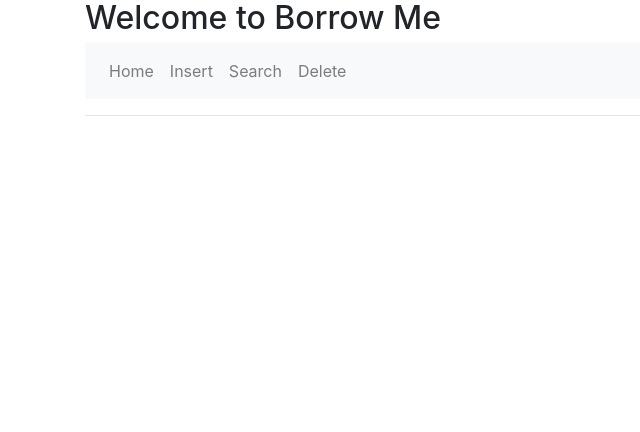
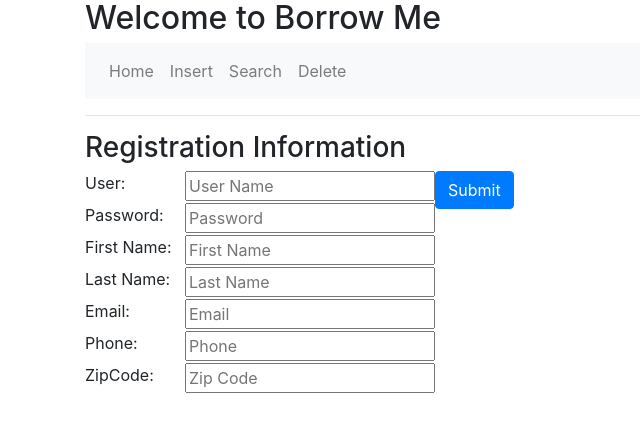
Before and after one commit to shikhar4/CS411_Project, a React (Create React App) app in the folder client/: page /reg in a window 1280 px wide. Shown: the top 432 px of the page, without its empty margins (0-640 px from the left). Built offline with nearby package versions, Linux system fonts and the light colour scheme.

Commit message:
created register page and insert page and added redirects

```diff
--- a/client/src/App.js
+++ b/client/src/App.js
@@ -6,9 +6,10 @@ import { Navbar,Nav,NavDropdown } from "react-bootstrap";
 import Axios from 'axios'
 import Home from './Home';
 import Login from './Login';
-import Insert from './Insert';
+import register from './register';
 import Search from './search';
 import Delete from './Delete';
+import insert from './insert';
 
 
 import ReactDOM from 'react-dom';
@@ -33,8 +34,9 @@ class App extends Component {
           <hr />
           <Switch>
               <Route exact path='/' component={Login} />
+              <Route path = '/reg' component= {register}/>
               <Route path='/home' component={Home} />
-              <Route path='/insert' component={Insert} />
+              <Route path='/insert' component={insert} />
               <Route path='/search' component={Search} />
               <Route path='/Delete' component={Delete} />
           </Switch>
--- a/client/src/Insert.js
+++ b/client/src/Insert.js
@@ -1,87 +1,21 @@
 import React, { Component } from 'react';
-import Axios from 'axios'
-import { useEffect,useState } from "react";
+import {Link, useLocation} from 'react-router-dom';
+import Login from './Login'
 
 
-class Insert extends Component {
-    constructor(props){
-        super(props);
-        this.state = {
-            userId:'',
-            password:'',
-            firstName:'',
-            lastName:'',
-            email: '',
-            phoneNumber:'',
-            zipCode:''
-        };
-       this.handleChange_userid = this.handleChange_userid.bind(this);
-       this.handleChange_password = this.handleChange_password.bind(this);
-       this.handleChange_firstName = this.handleChange_firstName.bind(this);
-       this.handleChange_lastName = this.handleChange_lastName.bind(this);
-       this.handleChange_email= this.handleChange_email.bind(this);
-       this.handleChange_phoneNumber= this.handleChange_phoneNumber.bind(this);
-       this.handleChange_zipCode= this.handleChange_zipCode.bind(this);
 
 
-       this.submitUserId = this.submitUserId.bind(this);
-    };
-     submitUserId() {
-        Axios.post('http://localhost:3001/api/insert',
-        {UserName:this.state.userId, password:this.state.password, FirstName:this.state.firstName, LastName:this.state.lastName, Email:this.state.email,
-        Phone:this.state.phoneNumber, Zip:this.state.zipCode}).then(()=>{
-          alert('successful insert')
-        })
-        this.setState({ userId: ''});
-        this.setState({ password: ''});
-        this.setState({ firstName: ''});
-        this.setState({ lastName: ''});
-        this.setState({ email: ''});
-        this.setState({ phoneNumber: ''});
-        this.setState({ zipCode: ''});
-    }
+
+class Home extends Component {
 
   render() {
+    const firstName = (localStorage.getItem("FirstName"))
     return (
-      <>
-      <h3>Registration Info</h3>
-      <div>
-        <label className = "InputLabels">User: </label><input type="text"  value = {this.state.userId} onChange={this.handleChange_userid} class = "Input" placeholder="User Name" />
-        <label className = "InputLabels">Password:</label><input type="password"  value = {this.state.password} onChange={this.handleChange_password} class = "Input" placeholder = "Password" />
-        <label className = "InputLabels">First Name:</label><input type="text"  value = {this.state.firstName} onChange={this.handleChange_firstName} class = "Input" placeholder = "First Name" />
-        <label className = "InputLabels">Last Name:</label><input type="text"  value = {this.state.lastName} onChange={this.handleChange_lastName} class = "Input" placeholder = "Last Name" />
-        <label className = "InputLabels">Email:</label><input type="text"  value = {this.state.email} onChange={this.handleChange_email} class = "Input" placeholder = "Email" />
-        <label className = "InputLabels">Phone:</label><input type="text"  value = {this.state.phoneNumber} onChange={this.handleChange_phoneNumber} class = "Input" placeholder = "Phone" />
-        <label className = "InputLabels">ZipCode:</label><input type="text"  value = {this.state.zipCode} onChange={this.handleChange_zipCode} class = "Input" placeholder = "Zip Code" />
-      </div>
-
-      <button className = "submitInfoButton" onClick={this.submitUserId}>Submit Info</button>
-      </>
-
-  )};
-
- handleChange_userid(evt) {
-    this.setState({ userId: evt.target.value});
- };
- handleChange_password(evt) {
-    this.setState({ password: evt.target.value});
- };
- handleChange_firstName(evt) {
-  this.setState({ firstName: evt.target.value});
-};
-handleChange_lastName(evt) {
-  this.setState({ lastName: evt.target.value});
-};
-handleChange_email(evt) {
-  this.setState({ email: evt.target.value});
-};
-handleChange_phoneNumber(evt) {
-  this.setState({ phoneNumber: evt.target.value});
-};
-handleChange_zipCode(evt) {
-  this.setState({ zipCode: evt.target.value});
-};
-
+        <div>
+          <h2>Insert{firstName}!</h2>
+        </div>
+    );
+  }
 }
 
-export default Insert;
+export default Home;
--- a/client/src/Login.js
+++ b/client/src/Login.js
@@ -3,6 +3,7 @@ import { Button, FormGroup, FormControl, FormLabel,Form } from "react-bootstrap"
 import {Link} from 'react-router-dom';
 import Axios from 'axios'
 import { useEffect,useState } from "react";
+import { Redirect } from 'react-router-dom/cjs/react-router-dom.min';
 import Home from './Home';
 import Search from './search';
 
@@ -60,9 +61,7 @@ login() {
       }
       else
       {
-       button =  <Link to="/home">
-                 <Button>Continue</Button>
-                </Link>
+       button =  <Redirect to ="/home"/>
        welcome = "";
       }
     return (
@@ -83,6 +82,7 @@ login() {
           <FormControl type = "password" value = {this.state.password} onChange={this.handleChange_password} class = "Input_login_password"/>
         </FormGroup>
         <div>{button}</div>
+        <Link to="/reg"><Button>Register</Button></Link>
       </Form>
       <h1> {messages} </h1>
       </div>
--- /dev/null
+++ b/client/src/register.js
@@ -0,0 +1,100 @@
+import React, { Component } from 'react';
+import Axios from 'axios'
+import { useEffect,useState } from "react";
+import { Button, FormGroup, FormControl, FormLabel,Form } from "react-bootstrap";
+import {Link} from 'react-router-dom';
+import { Redirect } from 'react-router-dom/cjs/react-router-dom.min';
+
+class Insert extends Component {
+    constructor(props){
+        super(props);
+        this.state = {
+            userId:'',
+            password:'',
+            firstName:'',
+            lastName:'',
+            email: '',
+            phoneNumber:'',
+            zipCode:'',
+            submit:false
+        };
+       this.handleChange_userid = this.handleChange_userid.bind(this);
+       this.handleChange_password = this.handleChange_password.bind(this);
+       this.handleChange_firstName = this.handleChange_firstName.bind(this);
+       this.handleChange_lastName = this.handleChange_lastName.bind(this);
+       this.handleChange_email= this.handleChange_email.bind(this);
+       this.handleChange_phoneNumber= this.handleChange_phoneNumber.bind(this);
+       this.handleChange_zipCode= this.handleChange_zipCode.bind(this);
+
+
+       this.submitUserId = this.submitUserId.bind(this);
+    };
+     submitUserId() {
+        Axios.post('http://localhost:3001/api/insert',
+        {UserName:this.state.userId, password:this.state.password, FirstName:this.state.firstName, LastName:this.state.lastName, Email:this.state.email,
+        Phone:this.state.phoneNumber, Zip:this.state.zipCode}).then(()=>{
+        })
+        this.setState({ userId: ''});
+        this.setState({ password: ''});
+        this.setState({ firstName: ''});
+        this.setState({ lastName: ''});
+        this.setState({ email: ''});
+        this.setState({ phoneNumber: ''});
+        this.setState({ zipCode: ''});
+        this.setState({submit: true});
+    }
+
+  render() {
+    var button;
+    const submit = this.state.submit;
+    if(!submit)
+    {
+      button = <Button onClick={this.submitUserId}>Submit</Button>
+    }
+    else
+    {
+     button =  <Redirect to ="/"/>
+    }
+    return (
+      <>
+      <h3>Registration Information</h3>
+      <div>
+        <label className = "InputLabels">User: </label><input type="text"  value = {this.state.userId} onChange={this.handleChange_userid} class = "Input" placeholder="User Name" />
+        <label className = "InputLabels">Password:</label><input type="password"  value = {this.state.password} onChange={this.handleChange_password} class = "Input" placeholder = "Password" />
+        <label className = "InputLabels">First Name:</label><input type="text"  value = {this.state.firstName} onChange={this.handleChange_firstName} class = "Input" placeholder = "First Name" />
+        <label className = "InputLabels">Last Name:</label><input type="text"  value = {this.state.lastName} onChange={this.handleChange_lastName} class = "Input" placeholder = "Last Name" />
+        <label className = "InputLabels">Email:</label><input type="text"  value = {this.state.email} onChange={this.handleChange_email} class = "Input" placeholder = "Email" />
+        <label className = "InputLabels">Phone:</label><input type="text"  value = {this.state.phoneNumber} onChange={this.handleChange_phoneNumber} class = "Input" placeholder = "Phone" />
+        <label className = "InputLabels">ZipCode:</label><input type="text"  value = {this.state.zipCode} onChange={this.handleChange_zipCode} class = "Input" placeholder = "Zip Code" />
+      </div>
+
+      <div>{button}</div>
+      </>
+
+  )};
+
+ handleChange_userid(evt) {
+    this.setState({ userId: evt.target.value});
+ };
+ handleChange_password(evt) {
+    this.setState({ password: evt.target.value});
+ };
+ handleChange_firstName(evt) {
+  this.setState({ firstName: evt.target.value});
+};
+handleChange_lastName(evt) {
+  this.setState({ lastName: evt.target.value});
+};
+handleChange_email(evt) {
+  this.setState({ email: evt.target.value});
+};
+handleChange_phoneNumber(evt) {
+  this.setState({ phoneNumber: evt.target.value});
+};
+handleChange_zipCode(evt) {
+  this.setState({ zipCode: evt.target.value});
+};
+
+}
+
+export default Insert;
```
